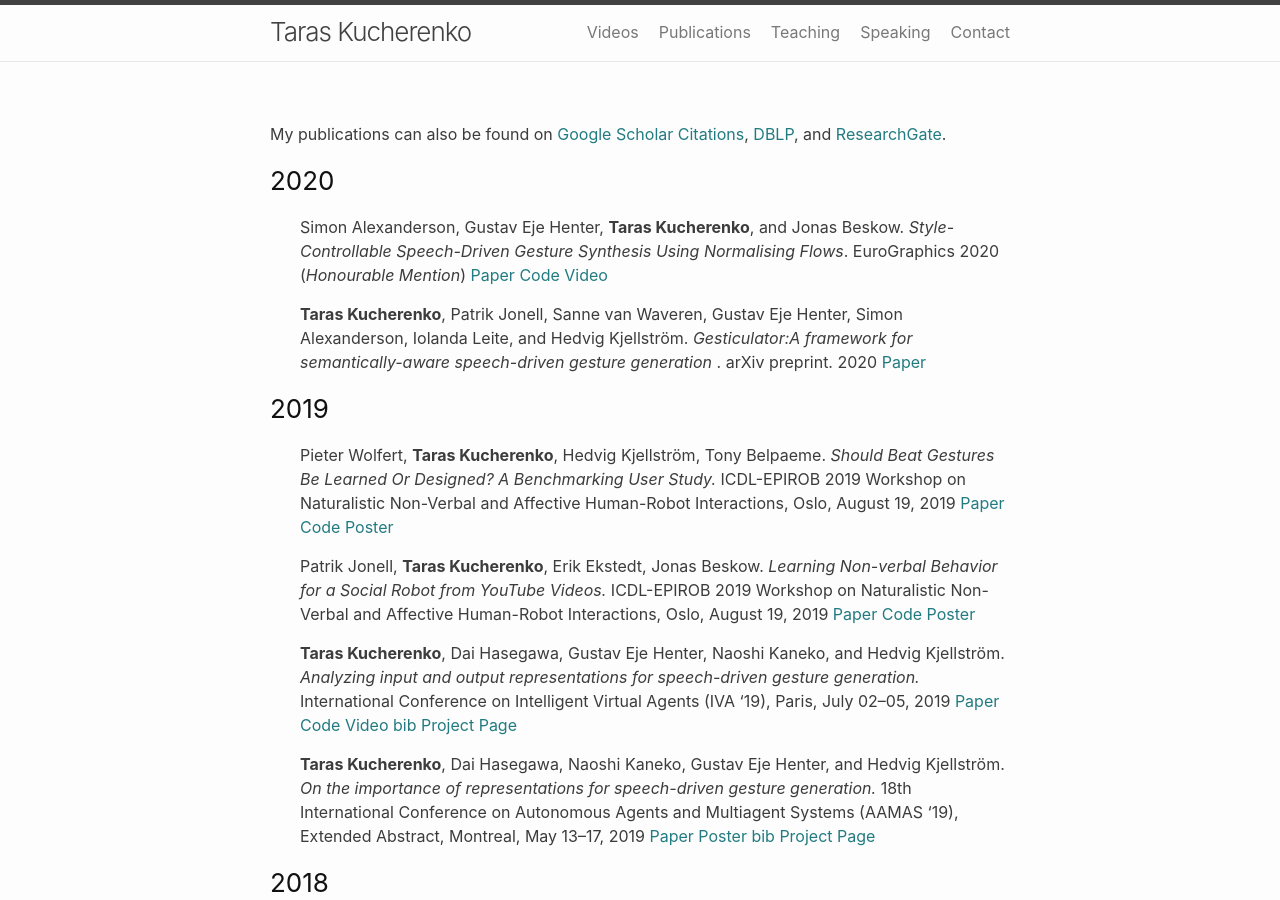
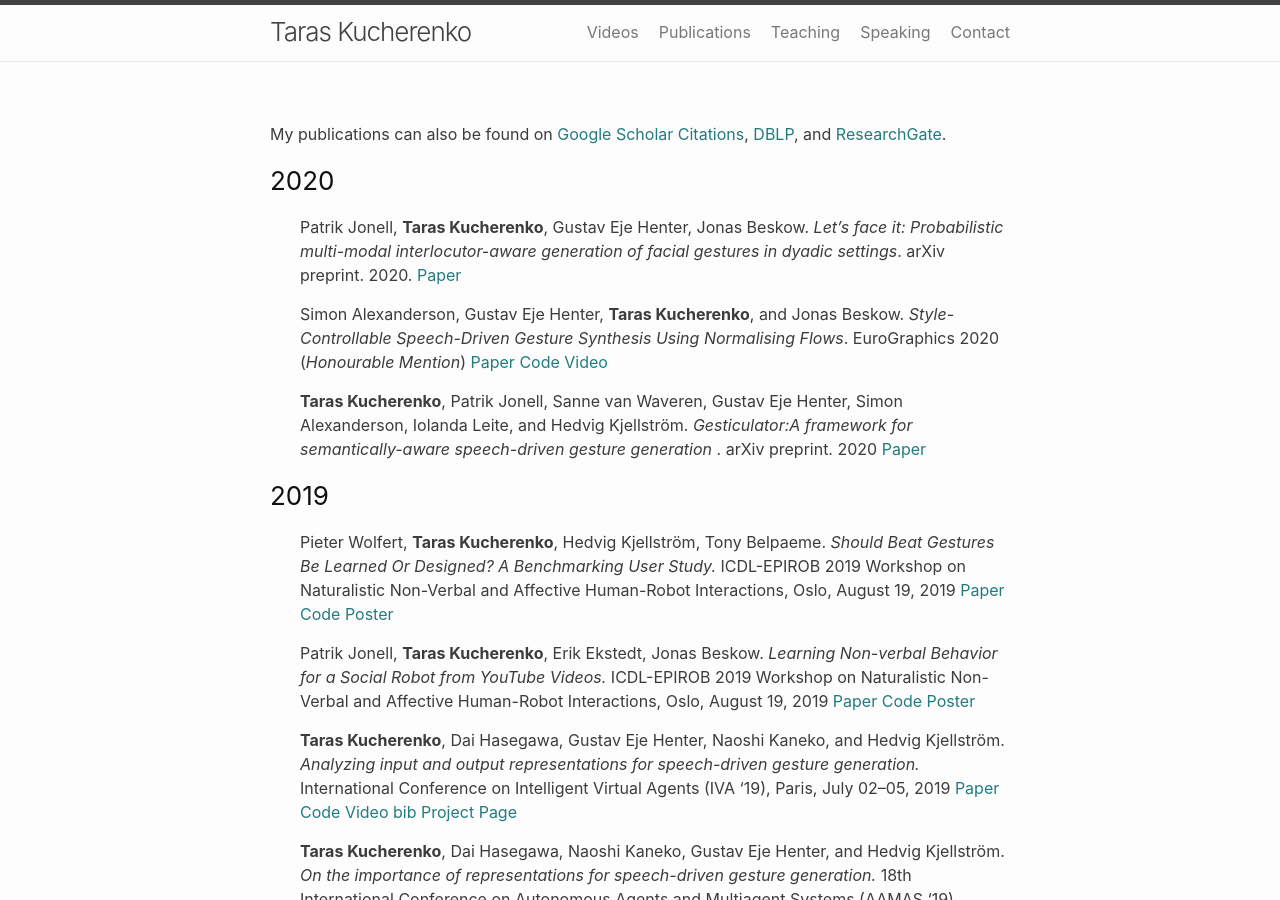
Before and after one commit to Svito-zar/Svito-zar.github.io, a Jekyll site: the page built from _pages/publications.md, in a window 1280 px wide and 900 px high. Built offline with Jekyll 4.4.1, drawn with Linux system fonts in a browser that asks for light colours.

```diff
--- a/_pages/publications.md
+++ b/_pages/publications.md
@@ -7,6 +7,8 @@
 My publications can also be found on [Google Scholar Citations](https://scholar.google.com/citations?user=aI_16pYAAAAJ&hl=en), [DBLP](https://dblp.uni-trier.de/pers/hd/k/Kucherenko:Taras), and [ResearchGate](https://www.researchgate.net/profile/Taras_Kucherenko).
 
 ### 2020
+* Patrik Jonell, **Taras Kucherenko**, Gustav Eje Henter, Jonas Beskow. *Let’s face it: Probabilistic multi-modal interlocutor-aware generation of facial gestures in dyadic settings*. arXiv preprint. 2020. [Paper](https://arxiv.org/abs/2006.09888)
+
 * Simon Alexanderson, Gustav  Eje  Henter, **Taras Kucherenko**,  and Jonas Beskow. *Style-Controllable Speech-Driven Gesture Synthesis Using Normalising Flows*. EuroGraphics 2020 (*Honourable Mention*) [Paper](../papers/alexanderson2020style.pdf) [Code](https://github.com/simonalexanderson/StyleGestures) [Video](https://youtu.be/egf3tjbWBQE)
 
 * **Taras Kucherenko**, Patrik Jonell, Sanne van Waveren, Gustav Eje Henter, Simon Alexanderson, Iolanda Leite, and Hedvig Kjellström. *Gesticulator:A framework for semantically-aware speech-driven gesture generation* . arXiv preprint. 2020 [Paper](https://www.researchgate.net/publication/338853312_Gesticulator_A_framework_for_semantically-aware_speech-driven_gesture_generation)
```
Also changed, not shown: index.md (+1 -1 lines).
